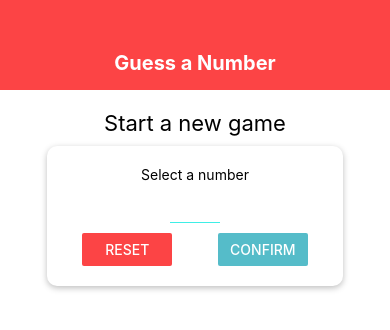
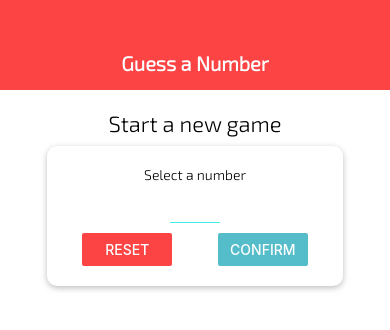
Before and after one commit to fernandoabcampos/react-native-guess-a-number-app, a React Native app: screen / in a window 390 px wide. Shown: the top 330 px of the page. Built offline with nearby package versions, Linux system fonts and the light colour scheme.

Commit message:
Adding Custom Fonts

```diff
--- a/App.js
+++ b/App.js
@@ -1,13 +1,32 @@
 import React, { useState } from "react";
 import { StyleSheet, View } from "react-native";
 import Header from "./components/Header";
+import * as Font from "expo-font";
+import { AppLoading } from "expo";
+
 import StartGameScreen from "./screens/StartGameScreen";
 import GameScreen from "./screens/GameScreen";
 import GameOverScreen from "./screens/GameOverScreen";
 
+const fetchFonts = () => {
+  return Font.loadAsync({
+    "exo2": require("./assets/fonts/Exo2-Light.ttf"),
+  });
+};
 export default function App() {
   const [userNumber, setUserNumber] = useState();
   const [guessRounds, setGuessRounds] = useState(0);
+  const [dataLoaded, setDataLoaded] = useState(false);
+
+  if (!dataLoaded) {
+    return (
+      <AppLoading
+        startAsync={fetchFonts}
+        onFinish={() => setDataLoaded(true)}
+        onError={(err) => console.error(err)}
+      />
+    );
+  }
 
   const configureNewGameHandler = () => {
     setGuessRounds(0);
--- a/components/Header.js
+++ b/components/Header.js
@@ -21,7 +21,8 @@ const styles = StyleSheet.create({
   headerTitle: {
     color: Colors.titleText,
     fontSize: 20,
-    fontWeight: 'bold'
+    fontWeight: "bold",
+    fontFamily: "exo2",
   },
 });
 
--- a/components/Input.js
+++ b/components/Input.js
@@ -13,6 +13,7 @@ const styles = StyleSheet.create({
     borderBottomWidth: 1,
     width: 1,
     marginVertical: 10,
+    fontFamily: 'exo2'
   },
 });
 
--- a/components/NumberContainer.js
+++ b/components/NumberContainer.js
@@ -23,6 +23,7 @@ const styles = StyleSheet.create({
   number: {
     color: Colors.secondary,
     fontSize: 22,
+    fontFamily: "exo2",
   },
 });
 
--- a/package.json
+++ b/package.json
@@ -13,7 +13,8 @@
     "react": "16.13.1",
     "react-dom": "16.13.1",
     "react-native": "https://github.com/expo/react-native/archive/sdk-39.0.3.tar.gz",
-    "react-native-web": "~0.13.12"
+    "react-native-web": "~0.13.12",
+    "expo-font": "~8.3.0"
   },
   "devDependencies": {
     "@babel/core": "~7.9.0"
--- a/screens/GameOverScreen.js
+++ b/screens/GameOverScreen.js
@@ -4,15 +4,18 @@ import { View, Text, StyleSheet, Button } from "react-native";
 const GameOverScreen = (props) => {
   return (
     <View style={styles.screen}>
-      <Text>The game is over!</Text>
-      <Text>Number of rounds: {props.numberOfRounds}</Text>
-      <Text>Number was: {props.numberFromUser}</Text>
+      <Text style={styles.gameOver}>The game is over!</Text>
+      <Text style={styles.gameOver}>Number of rounds: {props.numberOfRounds}</Text>
+      <Text style={styles.gameOver}>Number was: {props.numberFromUser}</Text>
       <Button title="NEW GAME" onPress={props.onRestart} />
     </View>
   );
 };
 
 const styles = StyleSheet.create({
+  gameOver: {
+    fontFamily: 'exo2'
+  },
   screen: {
     flex: 1,
     justifyContent: "center",
--- a/screens/GameScreen.js
+++ b/screens/GameScreen.js
@@ -62,7 +62,7 @@ const GameScreen = (props) => {
 
   return (
     <View style={styles.screen}>
-      <Text>Computer's Guess: </Text>
+      <Text style={styles.computerGuess}>Computer's Guess: </Text>
       <NumberContainer>{currentGuess}</NumberContainer>
       <Card style={styles.buttonContainer}>
         <Button title="LOWER" onPress={nextGuessHandler.bind(this, "lower")} />
@@ -83,6 +83,9 @@ const styles = StyleSheet.create({
     width: 300,
     maxWidth: "80%",
   },
+  computerGuess: {
+    fontFamily: "exo2",
+  },
   screen: {
     flex: 1,
     padding: 10,
--- a/screens/StartGameScreen.js
+++ b/screens/StartGameScreen.js
@@ -46,7 +46,7 @@ const StartGameScreen = (props) => {
   if (confirmed) {
     confirmedOutput = (
       <Card style={styles.summaryContainer}>
-        <Text>You selected</Text>
+        <Text style={styles.subtitle}>You selected</Text>
         <NumberContainer>{selectedNumber}</NumberContainer>
         <Button
           title="START GAME"
@@ -65,7 +65,7 @@ const StartGameScreen = (props) => {
       <View style={styles.screen}>
         <Text style={styles.title}>Start a new game</Text>
         <Card style={styles.inputContainer}>
-          <Text>Select a number</Text>
+          <Text style={styles.subtitle}>Select a number</Text>
           <Input
             style={styles.input}
             blurOnSubmit
@@ -128,9 +128,13 @@ const styles = StyleSheet.create({
     marginTop: 20,
     alignItems: "center",
   },
+  subtitle: {
+    fontFamily: "exo2",
+  },
   title: {
     fontSize: 22,
     marginVertical: 10,
+    fontFamily: "exo2",
   },
 });
 
```
Also changed, not shown: assets/fonts/Exo2-Light.ttf (added).
